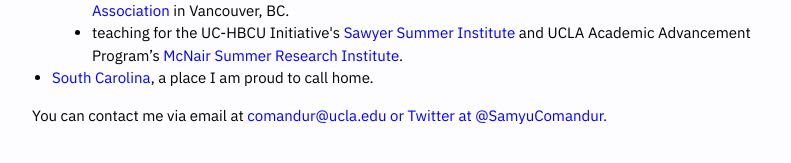
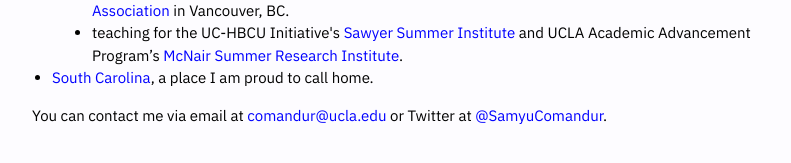
Before and after one commit to samyuc/samyuc.github.io, a Jekyll site: the page built from index.html, in a window 1280 px wide. Shown: the part 457-620 px from the top of the page, without its empty margins (238-1029 px from the left). Built offline with Jekyll 4.4.1, drawn with Linux system fonts in a browser that asks for light colours; part of the change alters nothing that is shown.

```diff
--- a/index.html
+++ b/index.html
@@ -12,4 +12,4 @@ Hi! I’m Samyu (she/her). I’m a writer, organizer, and PhD student based in L
 <dd><li>communications and planning for the 2024 annual meeting of the <a href="https://wpsanet.org/meeting/">Western Political Science Association</a> in Vancouver, BC.</li></dd>
 <dd><li>teaching for the UC-HBCU Initiative's <a href="https://newsroom.ucla.edu/releases/ucla-howard-university-program-in-race-ethnicity-politics">Sawyer Summer Institute</a> and UCLA Academic Advancement Program’s <a href="https://www.aap.ucla.edu/programs/mcnair-research-scholars/"> McNair Summer Research Institute</a>.</li></dd>
 <dt><li><a href="https://www.britannica.com/place/South-Carolina">South Carolina</a>, a place I am proud to call home. </dd></dt></dl></li></ul>
-You can contact me via email at <a href="mailto:comandur@ucla.edu">comandur@ucla.edu or Twitter at <a href="https://twitter.com/samyucomandur">@SamyuComandur.
+You can contact me via email at <a href="mailto:comandur@ucla.edu">comandur@ucla.edu</a> or Twitter at <a href="https://twitter.com/samyucomandur">@SamyuComandur</a>.
```
